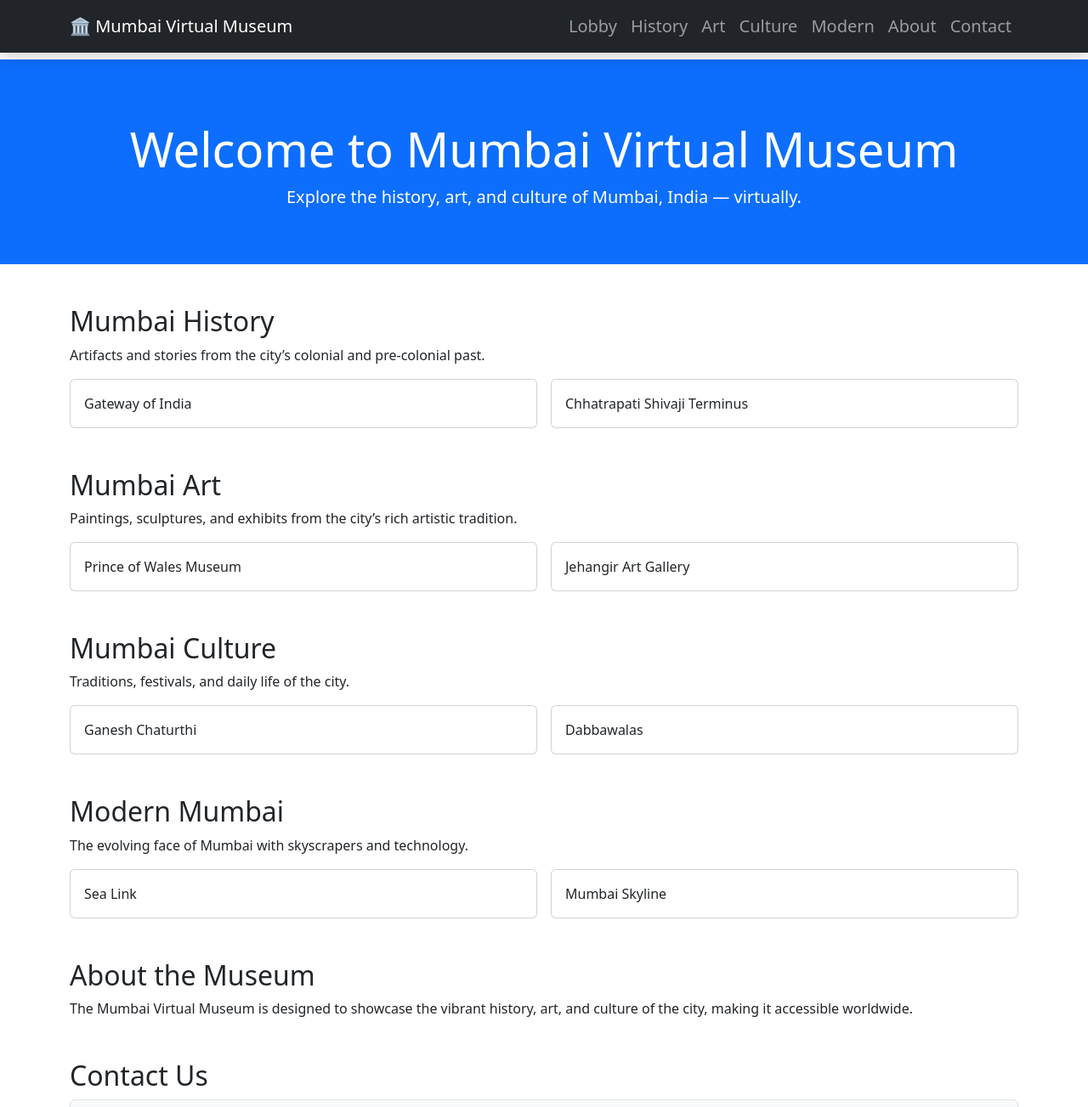
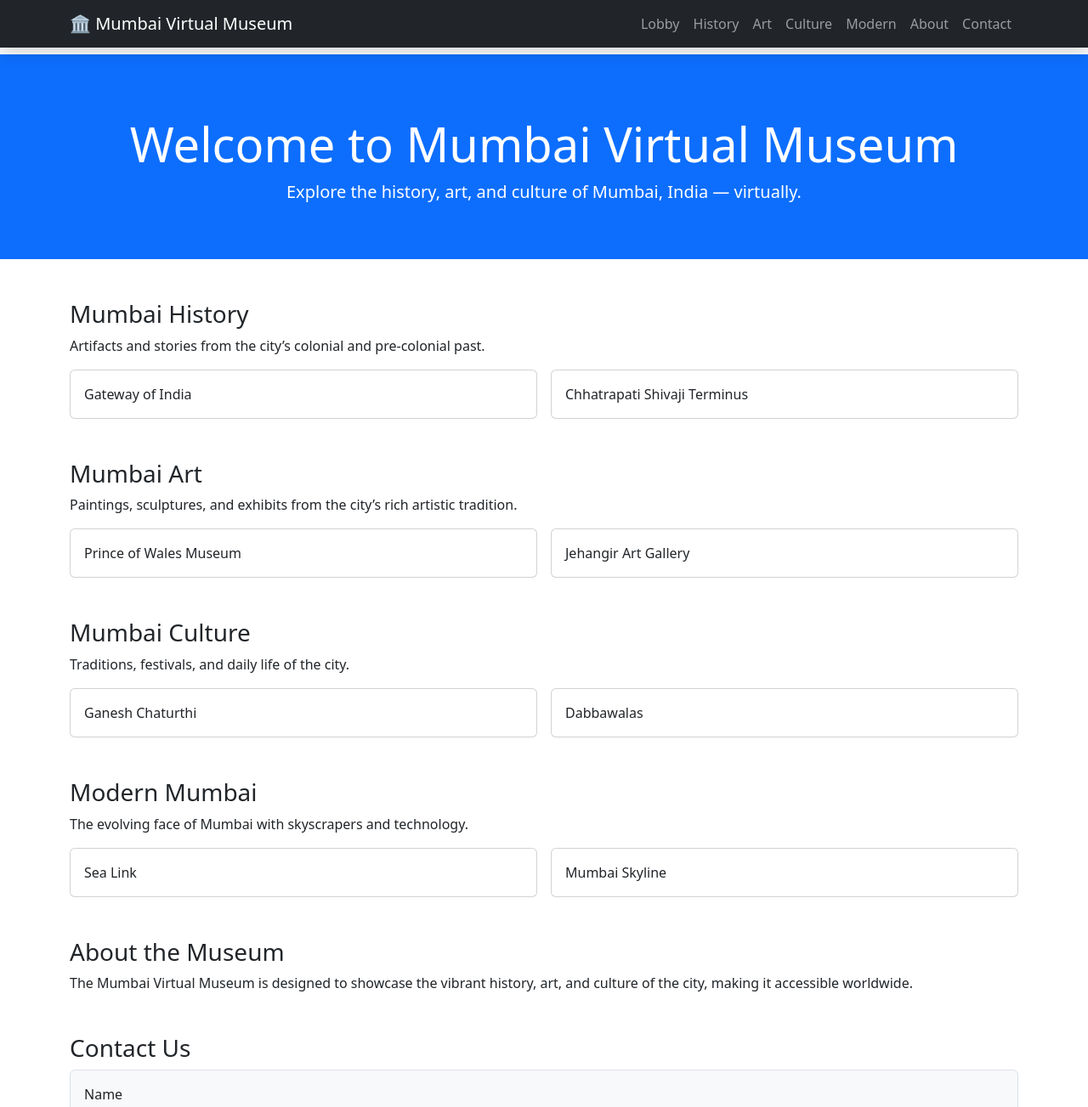
Before and after one commit to miteshsheth25/Mumbai_Virtual_Museum, a plain HTML site: page index.html in a window 1280 px wide. Shown: the top 1303 px of the page at 85% size. Drawn offline with nearby package versions, Linux system fonts and the light colour scheme.

Commit message:
Update index.html

```diff
--- a/index.html
+++ b/index.html
@@ -12,13 +12,13 @@
   <!-- Navbar -->
   <nav class="navbar navbar-expand-lg navbar-dark bg-dark sticky-top shadow ">
     <div class="container ">
-      <a class="navbar-brand d-flex align-items-center fs-5" href="#">
+      <a class="navbar-brand d-flex align-items-center" href="#">
         <span> 🏛️ Mumbai Virtual Museum</span>
       </a>
       <button class="navbar-toggler" type="button" data-bs-toggle="collapse" data-bs-target="#navbarNav">
         <span class="navbar-toggler-icon"></span>
       </button>
-      <div class="collapse navbar-collapse fs-5" id="navbarNav">
+      <div class="collapse navbar-collapse" id="navbarNav">
         <ul class="navbar-nav ms-auto mb-2 mb-lg-0">
           <li class="nav-item"><a class="nav-link" href="#lobby">Lobby</a></li>
           <li class="nav-item"><a class="nav-link" href="#history">History</a></li>
@@ -45,7 +45,7 @@
   <main class="container my-5">
     <!-- History -->
     <section id="history" class="mb-5 ">
-      <h2>Mumbai History</h2>
+      <h3>Mumbai History</h3>
       <p>Artifacts and stories from the city’s colonial and pre-colonial past.</p>
       <div class="row g-3 ">
         <div class="col-md-6">
@@ -63,7 +63,7 @@
 
     <!-- Art -->
     <section id="art" class="mb-5">
-      <h2>Mumbai Art</h2>
+      <h3>Mumbai Art</h3>
       <p>Paintings, sculptures, and exhibits from the city’s rich artistic tradition.</p>
       <div class="row g-3 ">
         <div class="col-md-6">
@@ -81,7 +81,7 @@
 
     <!-- Culture -->
     <section id="culture" class="mb-5">
-      <h2>Mumbai Culture</h2>
+      <h3>Mumbai Culture</h3>
       <p>Traditions, festivals, and daily life of the city.</p>
       <div class="row g-3 ">
         <div class="col-md-6">
@@ -99,7 +99,7 @@
 
     <!-- Modern -->
     <section id="modern" class="mb-5">
-      <h2>Modern Mumbai</h2>
+      <h3>Modern Mumbai</h3>
       <p>The evolving face of Mumbai with skyscrapers and technology.</p>
       <div class="row g-3 ">
         <div class="col-md-6">
@@ -117,13 +117,13 @@
 
     <!-- About -->
     <section id="about" class="mb-5">
-      <h2>About the Museum</h2>
+      <h3>About the Museum</h3>
       <p>The Mumbai Virtual Museum is designed to showcase the vibrant history, art, and culture of the city, making it accessible worldwide.</p>
     </section>
 
     <!-- Contact -->
     <section id="contact" class="mb-5">
-      <h2>Contact Us</h2>
+      <h3>Contact Us</h3>
       <form id="contactForm" class="p-3 border rounded bg-light">
         <div class="mb-3">
           <label for="name" class="form-label">Name</label>
```
